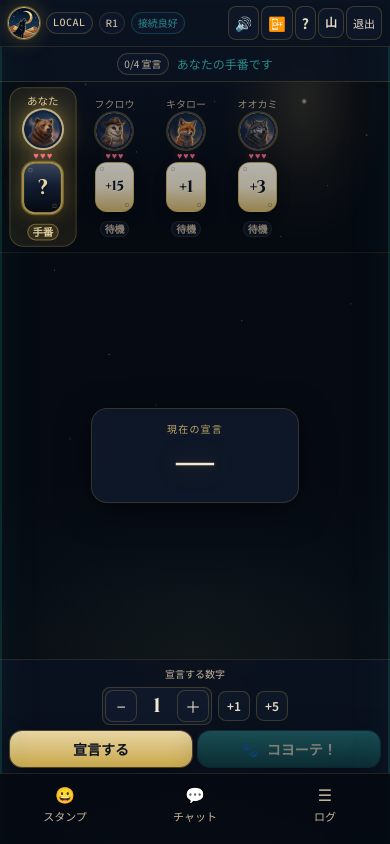
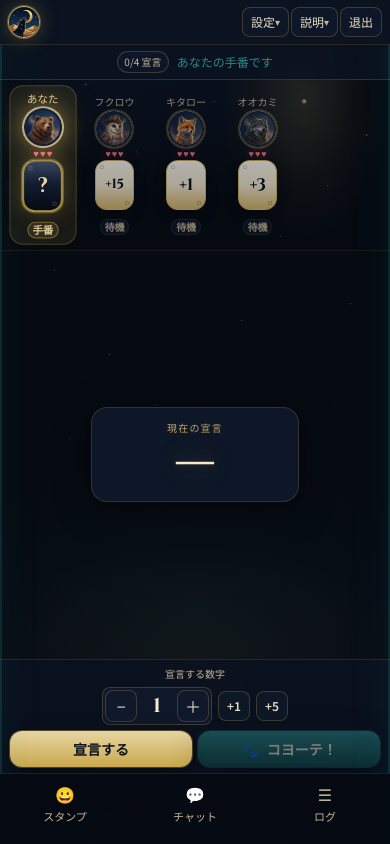
Before and after one commit to ryshirai/WildCount, a Vue app: page /game in a window 390 px wide. Built offline with nearby package versions, Linux system fonts and the light colour scheme.

Commit message:
style: ヘッダを設定/説明メニューに整理し不透明化
接続・ルーム・ラウンドの常時表示をやめ、効果音/触覚とヘルプ/山札を
設定・説明メニューに集約。AppHeader 背景の透過・blur も外す。

```diff
--- a/src/components/common/AppHeader.vue
+++ b/src/components/common/AppHeader.vue
@@ -16,7 +16,7 @@ withDefaults(
 
 <template>
   <header
-    class="z-30 shrink-0 border-b border-gold-400/15 bg-night-900/90 backdrop-blur-md"
+    class="z-30 shrink-0 border-b border-gold-400/15 bg-night-900"
     :class="[
       sticky ? 'sticky top-0' : '',
       safeTop ? 'safe-top' : '',
--- a/src/components/game/GameDesktopLayout.vue
+++ b/src/components/game/GameDesktopLayout.vue
@@ -111,9 +111,6 @@ const emit = defineEmits<{
     </div>
     <GameHeader
       class="shrink-0"
-      :room-code="room.roomCode"
-      :player-count="room.playerCount"
-      :round="room.round"
       :safe-top="!showOnlineDisconnect"
       @help="emit('help')"
       @deck="emit('deck')"
--- a/src/components/game/GameHeader.vue
+++ b/src/components/game/GameHeader.vue
@@ -1,22 +1,17 @@
 <script setup lang="ts">
 /**
- * Game chrome header — AppHeader shell (R5).
- * Desktop: brand + room/meta chips left, actions right.
- * Mobile: compact single row (R4) with connection StatusChip.
+ * Game chrome header — AppHeader shell.
+ * Left: brand. Right: 設定 / 説明 menus + leave (no room/round/connection chrome).
  */
+import { onMounted, onUnmounted, ref } from 'vue'
 import AppHeader from '@/components/common/AppHeader.vue'
 import AppLogo from '@/components/common/AppLogo.vue'
-import StatusChip from '@/components/common/StatusChip.vue'
 import { useHapticSettings } from '@/composables/useHapticSettings'
 import { useSfxSettings } from '@/composables/useSfxSettings'
 
 withDefaults(
   defineProps<{
-    roomCode: string
-    playerCount: number
-    round: number
     mobile?: boolean
-    connectionStatus?: 'good' | 'reconnect' | 'offline'
     /** When false, parent banner owns safe-top (disconnect strip above). */
     safeTop?: boolean
   }>(),
@@ -29,133 +24,201 @@ const emit = defineEmits<{
   leave: []
 }>()
 
-const { enabled: sfxEnabled, toggleEnabled: toggleSfx } = useSfxSettings()
+const {
+  enabled: sfxEnabled,
+  volume: sfxVolume,
+  toggleEnabled: toggleSfx,
+  setVolume: setSfxVolume,
+} = useSfxSettings()
 const {
   enabled: hapticEnabled,
   supported: hapticSupported,
   toggleEnabled: toggleHaptic,
 } = useHapticSettings()
 
-const connectionLabel: Record<string, string> = {
-  good: '接続良好',
-  reconnect: '再接続中',
-  offline: 'オフライン',
+type MenuId = 'settings' | 'help' | null
+const openMenu = ref<MenuId>(null)
+const rootEl = ref<HTMLElement | null>(null)
+
+function toggleMenu(id: Exclude<MenuId, null>) {
+  openMenu.value = openMenu.value === id ? null : id
 }
 
-function connectionVariant(
-  status: 'good' | 'reconnect' | 'offline' | undefined,
-): 'teal' | 'gold' | 'danger' {
-  if (status === 'reconnect') return 'gold'
-  if (status === 'offline') return 'danger'
-  return 'teal'
+function closeMenu() {
+  openMenu.value = null
+}
+
+function onHelp() {
+  closeMenu()
+  emit('help')
+}
+
+function onDeck() {
+  closeMenu()
+  emit('deck')
+}
+
+function onDocPointerDown(e: PointerEvent) {
+  const t = e.target
+  if (!(t instanceof Node)) return
+  if (rootEl.value?.contains(t)) return
+  closeMenu()
+}
+
+function onKeydown(e: KeyboardEvent) {
+  if (e.key === 'Escape') closeMenu()
+}
+
+onMounted(() => {
+  document.addEventListener('pointerdown', onDocPointerDown, true)
+  document.addEventListener('keydown', onKeydown)
+})
+
+onUnmounted(() => {
+  document.removeEventListener('pointerdown', onDocPointerDown, true)
+  document.removeEventListener('keydown', onKeydown)
+})
+
+function onVolumeInput(e: Event) {
+  const el = e.target as HTMLInputElement
+  const n = Number(el.value)
+  if (!Number.isFinite(n)) return
+  setSfxVolume(n / 100)
 }
 </script>
 
 <template>
   <AppHeader :sticky="false" :safe-top="safeTop" :compact="mobile">
     <template #brand>
-      <!-- Desktop: logo + room meta near brand (scan left→right) -->
-      <div
-        v-if="!mobile"
-        class="flex min-w-0 items-center gap-3 sm:gap-4"
-      >
-        <AppLogo size="sm" />
-        <div class="hidden items-center gap-2 sm:flex">
-          <span class="text-xs text-sand-dim">ルーム</span>
-          <StatusChip class="font-mono tracking-wider" :label="roomCode" />
-        </div>
-        <StatusChip variant="muted" :label="`${playerCount}人`" />
-        <StatusChip variant="muted" :label="`ラウンド ${round}`" />
-      </div>
-
-      <!-- Mobile: mark + code + round + connection -->
-      <div v-else class="flex min-w-0 items-center gap-1.5">
-        <AppLogo size="sm" :show-wordmark="false" />
-        <StatusChip
-          class="!px-1.5 !py-0.5 font-mono text-[10px] tracking-wider"
-          :label="roomCode"
-          :title="`ルーム ${roomCode}`"
-        />
-        <StatusChip
-          variant="muted"
-          class="!px-1.5 !py-0.5 text-[10px]"
-          :label="`R${round}`"
-        />
-        <StatusChip
-          v-if="connectionStatus"
-          :variant="connectionVariant(connectionStatus)"
-          class="!px-1.5 !py-0.5 text-[10px]"
-          :label="connectionLabel[connectionStatus]"
-        />
-      </div>
+      <AppLogo size="sm" :show-wordmark="!mobile" />
     </template>
 
     <template #actions>
+      <div ref="rootEl" class="flex items-center" :class="mobile ? 'gap-0.5' : 'gap-1.5'">
+        <!-- 設定 -->
+        <div class="relative">
           <button
             type="button"
-        class="btn-ghost btn-icon"
-        :class="mobile ? '!p-1.5 text-sm' : 'text-sm'"
-        :title="sfxEnabled ? '効果音オン（タップでミュート）' : '効果音オフ（タップでオン）'"
-        :aria-label="sfxEnabled ? '効果音をオフ' : '効果音をオン'"
+            class="btn-ghost"
+            :class="mobile ? 'btn-sm !px-2' : 'btn-sm'"
+            :aria-expanded="openMenu === 'settings'"
+            aria-haspopup="menu"
+            title="設定"
+            @click="toggleMenu('settings')"
+          >
+            設定
+            <span class="text-[10px] text-sand-dim" aria-hidden="true">▾</span>
+          </button>
+          <div
+            v-if="openMenu === 'settings'"
+            role="menu"
+            class="absolute right-0 top-full z-40 mt-1.5 w-56 rounded-xl border border-gold-400/25 bg-night-900 p-2 shadow-panel"
+          >
+            <div class="px-2 py-1.5">
+              <div class="flex items-center justify-between gap-2">
+                <div class="min-w-0">
+                  <p class="text-xs font-medium text-gold-200">効果音</p>
+                  <p class="text-[10px] text-sand-dim">宣言・手番・コヨーテなど</p>
+                </div>
+                <button
+                  type="button"
+                  role="menuitem"
+                  class="btn-ghost btn-sm shrink-0 !px-2.5"
                   :aria-pressed="sfxEnabled"
                   @click="toggleSfx()"
                 >
-        <span aria-hidden="true">{{ sfxEnabled ? '🔊' : '🔇' }}</span>
+                  {{ sfxEnabled ? 'ON' : 'OFF' }}
+                </button>
+              </div>
+              <label
+                v-if="sfxEnabled"
+                class="mt-2 block"
+              >
+                <span class="mb-1 block text-[10px] text-sand-dim">音量</span>
+                <input
+                  type="range"
+                  min="0"
+                  max="100"
+                  step="5"
+                  class="w-full accent-gold-300"
+                  :value="Math.round(sfxVolume * 100)"
+                  @input="onVolumeInput"
+                />
+              </label>
+            </div>
+            <div class="my-1 border-t border-gold-400/10" />
+            <div class="flex items-center justify-between gap-2 px-2 py-1.5">
+              <div class="min-w-0">
+                <p class="text-xs font-medium text-gold-200">触覚</p>
+                <p class="text-[10px] text-sand-dim">
+                  {{ hapticSupported ? 'バイブ（任意）' : 'この端末は非対応' }}
+                </p>
+              </div>
+              <button
+                type="button"
+                role="menuitem"
+                class="btn-ghost btn-sm shrink-0 !px-2.5"
+                :disabled="!hapticSupported"
+                :aria-pressed="hapticEnabled"
+                @click="toggleHaptic()"
+              >
+                {{ hapticEnabled && hapticSupported ? 'ON' : 'OFF' }}
+              </button>
+            </div>
+          </div>
+        </div>
+
+        <!-- 説明 -->
+        <div class="relative">
+          <button
+            type="button"
+            class="btn-ghost"
+            :class="mobile ? 'btn-sm !px-2' : 'btn-sm'"
+            :aria-expanded="openMenu === 'help'"
+            aria-haspopup="menu"
+            title="説明"
+            @click="toggleMenu('help')"
+          >
+            説明
+            <span class="text-[10px] text-sand-dim" aria-hidden="true">▾</span>
+          </button>
+          <div
+            v-if="openMenu === 'help'"
+            role="menu"
+            class="absolute right-0 top-full z-40 mt-1.5 w-48 overflow-hidden rounded-xl border border-gold-400/25 bg-night-900 py-1 shadow-panel"
+          >
+            <button
+              type="button"
+              role="menuitem"
+              class="flex w-full items-center gap-2 px-3 py-2.5 text-left text-sm text-sand transition hover:bg-night-800/80"
+              @click="onHelp"
+            >
+              <span class="w-5 text-center font-bold text-gold-200" aria-hidden="true">?</span>
+              遊び方・ルール
             </button>
             <button
               type="button"
-        class="btn-ghost btn-icon"
-        :class="mobile ? '!p-1.5 text-sm' : 'text-sm'"
-        :disabled="!hapticSupported"
-        :title="
-          !hapticSupported
-            ? '触覚非対応'
-            : hapticEnabled
-              ? '触覚オン（タップでオフ）'
-              : '触覚オフ（タップでオン）'
-        "
-        :aria-label="
-          !hapticSupported
-            ? '触覚非対応'
-            : hapticEnabled
-              ? '触覚をオフ'
-              : '触覚をオン'
-        "
-        :aria-pressed="hapticEnabled"
-        @click="toggleHaptic()"
+              role="menuitem"
+              class="flex w-full items-center gap-2 px-3 py-2.5 text-left text-sm text-sand transition hover:bg-night-800/80"
+              @click="onDeck"
             >
-        <span aria-hidden="true">{{ hapticEnabled && hapticSupported ? '📳' : '📴' }}</span>
+              <span class="w-5 text-center font-display text-xs font-bold text-gold-200" aria-hidden="true">山</span>
+              この対戦の山札
             </button>
-      <button
-        type="button"
-        class="btn-ghost btn-icon"
-        :class="mobile ? '!p-1.5 text-sm font-bold' : 'text-sm font-bold'"
-        title="遊び方・ルール"
-        aria-label="遊び方・ルール"
-        @click="emit('help')"
-      >
-        ?
-      </button>
-      <button
-        type="button"
-        class="btn-ghost btn-icon font-display font-bold"
-        :class="mobile ? '!p-1.5 text-xs' : 'text-sm'"
-        title="この対戦の山札"
-        aria-label="この対戦の山札"
-        @click="emit('deck')"
-      >
-        山
-      </button>
+          </div>
+        </div>
+
         <button
           type="button"
           class="btn-ghost"
-        :class="mobile ? '!px-1.5 !py-1.5 text-[11px] font-medium' : 'btn-sm'"
+          :class="mobile ? 'btn-sm !px-2' : 'btn-sm'"
           title="ゲームを終了して退出"
           aria-label="ゲームを終了して退出"
           @click="emit('leave')"
         >
           退出
         </button>
+      </div>
     </template>
   </AppHeader>
 </template>
--- a/src/components/game/GameMobileLayout.vue
+++ b/src/components/game/GameMobileLayout.vue
@@ -132,10 +132,6 @@ const showDock = computed(
     <GameHeader
       class="shrink-0"
       mobile
-      :room-code="room.roomCode"
-      :player-count="room.playerCount"
-      :round="room.round"
-      :connection-status="room.connectionStatus"
       :safe-top="!showOnlineDisconnect"
       @help="emit('help')"
       @deck="emit('deck')"
--- a/src/views/LobbyView.vue
+++ b/src/views/LobbyView.vue
@@ -8,7 +8,6 @@ import AvatarPicker from '@/components/common/AvatarPicker.vue'
 import FxSparkleBurst from '@/components/common/FxSparkleBurst.vue'
 import HelpModal from '@/components/common/HelpModal.vue'
 import MockBadge from '@/components/common/MockBadge.vue'
-import StatusChip from '@/components/common/StatusChip.vue'
 import ChatPanel from '@/components/game/ChatPanel.vue'
 import FloatingReactionsHost from '@/components/game/FloatingReactionsHost.vue'
 import PlayerAvatar from '@/components/game/PlayerAvatar.vue'
@@ -115,35 +114,6 @@ const readyCount = computed(() => players.value.filter((p) => p.isReady).length)
 const canStart = computed(() => {
   if (isOnline.value) return onlineGame.canStart
   return isHost.value && players.value.length >= 2
-})
-
-const connectionLabel = computed(() => {
-  if (onlineGame.reconnecting) return '再接続中…'
-  switch (onlineGame.connection) {
-    case 'open':
-      return '接続中'
-    case 'connecting':
-      return '接続中…'
-    case 'closed':
-      return '切断'
-    case 'error':
-      return 'エラー'
-    default:
-      return ''
-  }
-})
-
-/** good=teal / reconnect=gold / offline=danger (ui-redesign R0) */
-const connectionChipVariant = computed(() => {
-  if (onlineGame.reconnecting) return 'gold' as const
-  if (onlineGame.connection === 'open') return 'teal' as const
-  if (
-    onlineGame.connection === 'closed' ||
-    onlineGame.connection === 'error'
-  ) {
-    return 'danger' as const
-  }
-  return 'muted' as const
 })
 
 const showDisconnectBanner = computed(
@@ -583,23 +553,15 @@ watch(
   -->
   <div class="page-fixed desert-bg safe-x">
     <AppHeader :sticky="false">
-      <template #chips>
-        <StatusChip
-          v-if="isOnline && connectionLabel"
-          class="text-[10px]"
-          :variant="connectionChipVariant"
-          :label="connectionLabel"
-        />
-      </template>
       <template #actions>
         <button
           type="button"
-          class="btn-ghost btn-icon text-sm font-bold"
+          class="btn-ghost btn-sm"
           title="遊び方・ルール"
           aria-label="遊び方・ルール"
           @click="helpOpen = true"
         >
-          ?
+          説明
         </button>
         <button type="button" class="btn-ghost btn-sm" @click="leaveLobby">
           退出
--- a/src/views/ResultView.vue
+++ b/src/views/ResultView.vue
@@ -551,12 +551,6 @@ async function playAgain() {
 <template>
   <div class="page-fixed desert-bg safe-x">
     <AppHeader :sticky="false">
-      <template #chips>
-        <template v-if="result">
-          <StatusChip class="font-mono tracking-wider" :label="result.roomCode" />
-          <StatusChip :label="`ラウンド ${result.round}`" />
-        </template>
-      </template>
       <template #actions>
         <button
           v-if="result && !calcDone"
```
Also changed, not shown: 2 other files (tests, documents, lock files or other folders). Lines whose indentation alone changed are shown as unchanged.
